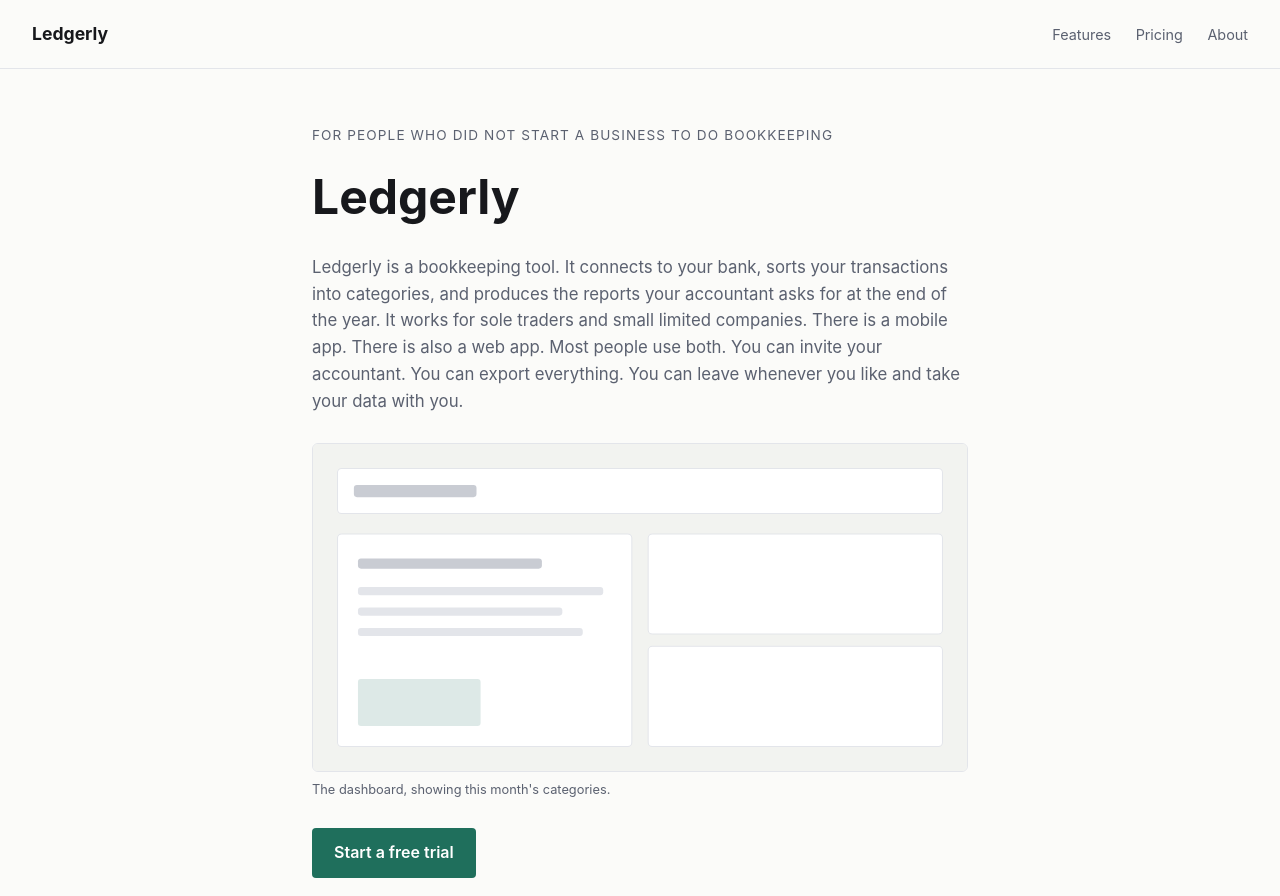
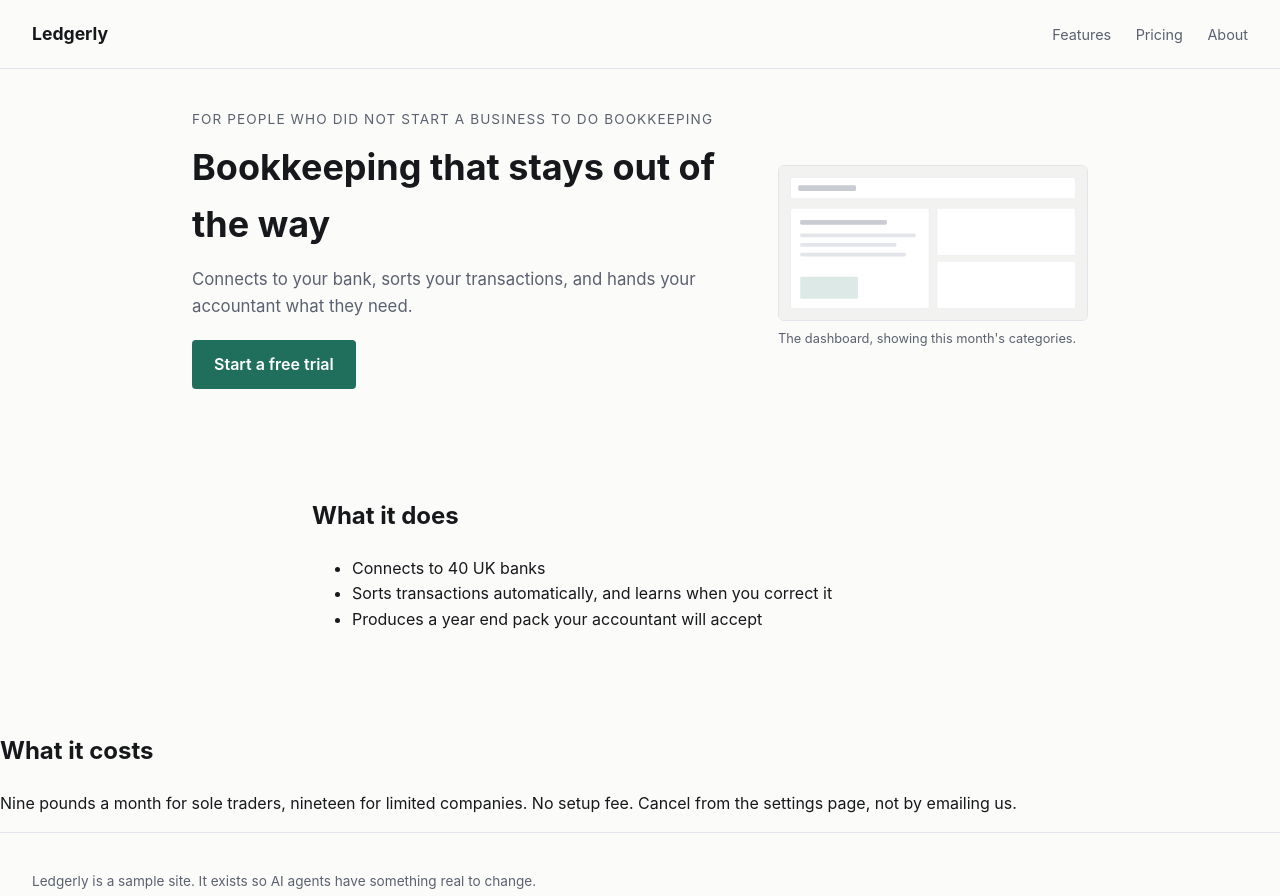
Before and after one commit to pork1977/glass-box-demo, a website: page index.html in a window 1280 px wide. Shown: the top 896 px of the page. Drawn offline with Linux system fonts and the light colour scheme.

Commit message:
Rewrite hero section: two-column layout, new copy, tighter spacing

```diff
--- a/index.html
+++ b/index.html
@@ -17,23 +17,21 @@
     </header>
 
     <section class="hero">
-      <p class="kicker">For people who did not start a business to do bookkeeping</p>
-      <h1>Ledgerly</h1>
-      <p class="blurb">
-        Ledgerly is a bookkeeping tool. It connects to your bank, sorts your
-        transactions into categories, and produces the reports your accountant
-        asks for at the end of the year. It works for sole traders and small
-        limited companies. There is a mobile app. There is also a web app. Most
-        people use both. You can invite your accountant. You can export
-        everything. You can leave whenever you like and take your data with you.
-      </p>
+      <div class="hero-text">
+        <p class="kicker">For people who did not start a business to do bookkeeping</p>
+        <h1>Bookkeeping that stays out of the way</h1>
+        <p class="blurb">
+          Connects to your bank, sorts your transactions, and hands your
+          accountant what they need.
+        </p>
+        <p class="cta-row">
+          <a class="cta" href="#signup">Start a free trial</a>
+        </p>
+      </div>
       <figure class="hero-art">
         <img src="screenshot.svg" alt="A screenshot of the Ledgerly dashboard" />
         <figcaption>The dashboard, showing this month's categories.</figcaption>
       </figure>
-      <p class="cta-row">
-        <a class="cta" href="#signup">Start a free trial</a>
-      </p>
     </section>
 
     <section id="features">
--- a/styles.css
+++ b/styles.css
@@ -34,30 +34,35 @@
 }
 
 .hero {
-  max-width: 720px;
+  max-width: 960px;
   margin: 0 auto;
-  padding: 56px 32px 72px;
+  padding: 40px 32px 72px;
 }
+
+.hero-text { min-width: 0; }
 
 .kicker {
   color: var(--muted);
   font-size: 0.85rem;
   text-transform: uppercase;
   letter-spacing: 0.08em;
-  margin: 0 0 12px;
+  margin: 0 0 8px;
 }
 
-.hero h1 { font-size: 3rem; margin: 0 0 18px; }
+.hero h1 { font-size: 2.25rem; margin: 0 0 12px; }
 
-.blurb { font-size: 1.05rem; color: var(--muted); margin: 0 0 28px; }
+.blurb { font-size: 1.05rem; color: var(--muted); margin: 0 0 20px; }
 
-.hero-art { margin: 0 0 28px; }
+.hero-art { margin: 28px 0 0; }
 
 .hero-art img {
   width: 100%;
+  max-width: 480px;
+  height: auto;
   border: 1px solid var(--line);
   border-radius: 6px;
   display: block;
+  margin: 0 auto;
 }
 
 .hero-art figcaption {
@@ -76,6 +81,27 @@
   font-weight: 600;
 }
 
+@media (min-width: 900px) {
+  .hero {
+    display: flex;
+    align-items: center;
+    gap: 48px;
+  }
+
+  .hero-text {
+    flex: 1 1 auto;
+  }
+
+  .hero-art {
+    flex: 0 1 420px;
+    margin: 0;
+  }
+
+  .hero-art img {
+    margin: 0;
+  }
+}
+
 section#features {
   max-width: 720px;
   margin: 0 auto;
```
